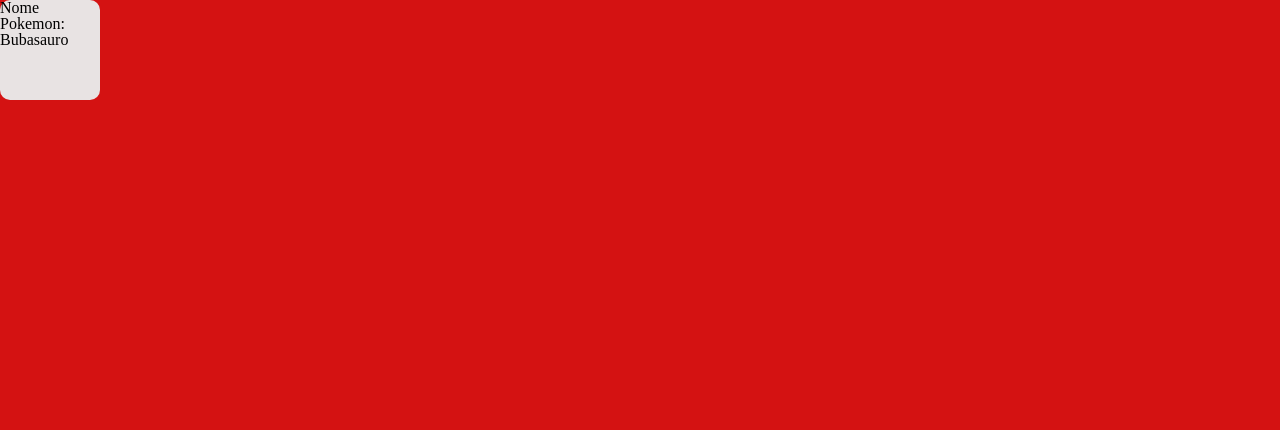
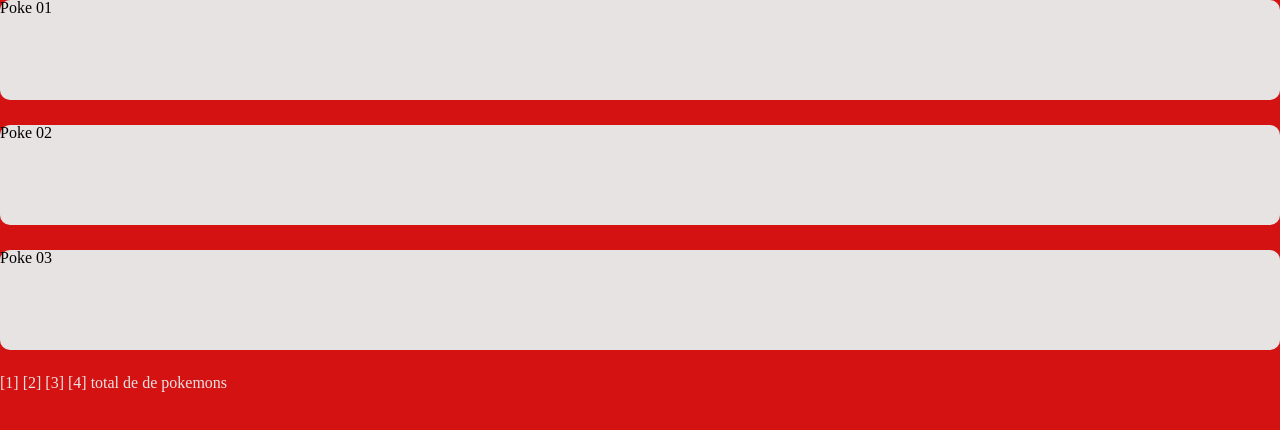
Before and after one commit to devleandrodias/challenge-invillia-poke-api, a React (Create React App) app: page / in a window 1280 px wide. Shown: the top 430 px of the page. Built offline with nearby package versions, Linux system fonts and the light colour scheme; no server answers.

Commit message:
Melhoria na busca dos pokemons da API

```diff
--- a/src/components/card/index.js
+++ b/src/components/card/index.js
@@ -3,17 +3,15 @@ import { Component } from "react";
 
 import "./style.css";
 
-import api from "../../service/api";
-
 export default class Card extends Component {
   render() {
-    const { results, count } = this.props;
+    const { results } = this.props;
 
     return (
       <Fragment>
-        <div className="card">
-          <p>Nome Pokemon: Bubasauro</p>
-        </div>
+        {results.map((x) => (
+          <div className="card">{x.name}</div>
+        ))}
       </Fragment>
     );
   }
--- a/src/components/card/style.css
+++ b/src/components/card/style.css
@@ -1,6 +1,7 @@
 .card {
-  width: 100px;
+  display: flex;
   height: 100px;
+  margin-bottom: 25px;
   border-radius: 10px;
   background-color: #e8e3e3;
 }
--- a/src/components/pagination/index.js
+++ b/src/components/pagination/index.js
@@ -3,6 +3,8 @@ import { Component } from "react";
 
 export default class Pagination extends Component {
   render() {
-    return <h1>[1] [2] [3] [4]</h1>;
+    const { count } = this.props;
+
+    return <h1>[1] [2] [3] [4] total de {count} de pokemons</h1>;
   }
 }
--- a/src/pages/main/index.js
+++ b/src/pages/main/index.js
@@ -13,29 +13,140 @@ export default class Main extends Component {
     count: null,
     results: [
       {
-        forms: [],
-        abilities: [],
+        name: null,
+        forms: {
+          front_default: null,
+          back_default: null,
+        },
+        abilities: [
+          {
+            name: null,
+            short_effect: null,
+          },
+        ],
       },
     ],
   };
 
-  async getDetailsPokemons() {}
+  async componentDidMount() {
+    const { count, results } = await (await api.get()).data;
 
-  async componentDidMount() {
-    const response = await api.get();
+    results.forEach(async (element) => {
+      const { data } = await api.get(element.url);
+      const { abilities, forms } = data;
 
-    const { count, results } = response.data;
+      forms.forEach(async (element) => {
+        const { sprites } = (await api.get(element.url)).data;
+        const { front_default, back_default } = sprites;
+      });
 
-    this.setState({ count, results });
+      abilities.forEach(async (element) => {
+        const { name, url } = element.ability;
+        const { effect_entries } = (await api.get(url)).data;
+
+        effect_entries.forEach((effect) => {
+          const { short_effect } = effect;
+        });
+      });
+
+      this.setState({
+        count,
+        results: [
+          {
+            name: element.name,
+            forms: {
+              front_default:
+                "https://raw.githubusercontent.com/PokeAPI/sprites/master/sprites/pokemon/22.png",
+              back_default:
+                "https://raw.githubusercontent.com/PokeAPI/sprites/master/sprites/pokemon/back/22.png",
+            },
+            abilities: [
+              {
+                name: "sniper",
+                short_effect:
+                  "Strengthens critical hits to inflict 3× damage rather than 2×.",
+              },
+              {
+                name: "keen-eye",
+                short_effect: "Prevents accuracy from being lowered.",
+              },
+            ],
+          },
+        ],
+      });
+    });
   }
 
   render() {
     const { count, results } = this.state;
 
+    const data = [
+      {
+        name: "Poke 01",
+        forms: {
+          front_default:
+            "https://raw.githubusercontent.com/PokeAPI/sprites/master/sprites/pokemon/22.png",
+          back_default:
+            "https://raw.githubusercontent.com/PokeAPI/sprites/master/sprites/pokemon/back/22.png",
+        },
+        abilities: [
+          {
+            name: "sniper",
+            short_effect:
+              "Strengthens critical hits to inflict 3× damage rather than 2×.",
+          },
+          {
+            name: "keen-eye",
+            short_effect: "Prevents accuracy from being lowered.",
+          },
+        ],
+      },
+      {
+        name: "Poke 02",
+        forms: {
+          front_default:
+            "https://raw.githubusercontent.com/PokeAPI/sprites/master/sprites/pokemon/22.png",
+          back_default:
+            "https://raw.githubusercontent.com/PokeAPI/sprites/master/sprites/pokemon/back/22.png",
+        },
+        abilities: [
+          {
+            name: "sniper",
+            short_effect:
+              "Strengthens critical hits to inflict 3× damage rather than 2×.",
+          },
+          {
+            name: "keen-eye",
+            short_effect: "Prevents accuracy from being lowered.",
+          },
+        ],
+      },
+      {
+        name: "Poke 03",
+        forms: {
+          front_default:
+            "https://raw.githubusercontent.com/PokeAPI/sprites/master/sprites/pokemon/22.png",
+          back_default:
+            "https://raw.githubusercontent.com/PokeAPI/sprites/master/sprites/pokemon/back/22.png",
+        },
+        abilities: [
+          {
+            name: "sniper",
+            short_effect:
+              "Strengthens critical hits to inflict 3× damage rather than 2×.",
+          },
+          {
+            name: "keen-eye",
+            short_effect: "Prevents accuracy from being lowered.",
+          },
+        ],
+      },
+    ];
+
     return (
       <Fragment>
-        <CardComponent count={count} results={results} />
-        {/* <PaginationComponent /> */}
+        <CardComponent results={data} />
+        <PaginationComponent count={count} />
       </Fragment>
     );
   }
--- a/src/service/api.js
+++ b/src/service/api.js
@@ -1,7 +1,7 @@
 import axios from "axios";
 
 const api = axios.create({
-  baseURL: "https://pokeapi.co/api/v2/pokemon/",
+  baseURL: "https://pokeapi.co/api/v2/pokemon/?offset=20&limit=5",
 });
 
 export default api;
```
